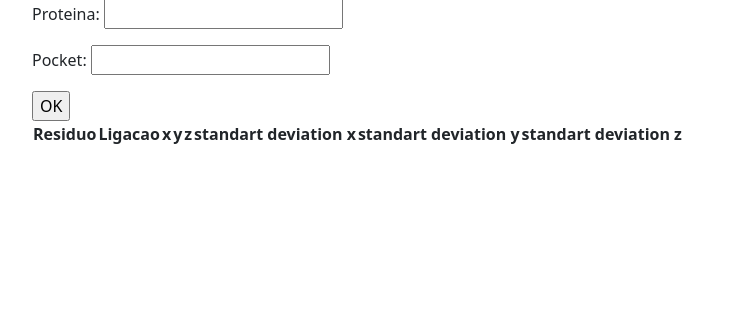
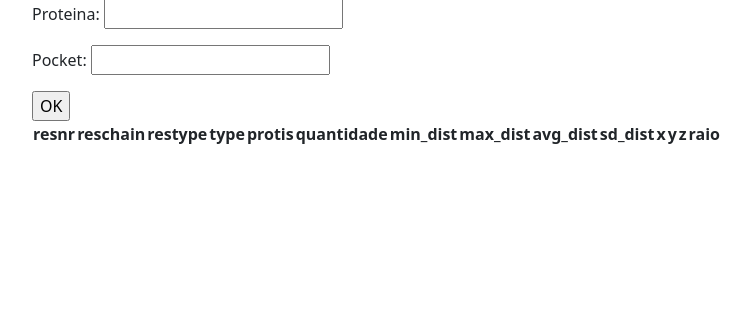
Before and after one commit to xxtucamarxx/lambda-web-project, a Django app: page /plip in a window 1280 px wide. Shown: the part 170-501 px from the top of the page, without its empty margins (50-801 px from the left). Run offline with Django 4.2, Linux system fonts and the light colour scheme; lists and menus that the app fills with data are empty.

Commit message:
add header

```diff
--- a/lambda_project/templates/plip_list.html
+++ b/lambda_project/templates/plip_list.html
@@ -14,14 +14,20 @@
 
     <table>
         <tr>
-          <th>Residuo</th>
-          <th>Ligacao</th>
+          <th>resnr</th>
+          <th>reschain</th>
+          <th>restype</th>
+          <th>type</th>
+          <th>protis</th>
+          <th>quantidade</th>
+          <th>min_dist</th>
+          <th>max_dist</th>
+          <th>avg_dist</th>
+          <th>sd_dist</th>
           <th>x</th>
           <th>y</th>
           <th>z</th>
-          <th>standart deviation x</th>
-          <th>standart deviation y</th>
-          <th>standart deviation z</th>
+          <th>raio</th>
         </tr>
         {% for interaction in interactions %}
             <tr>
```
